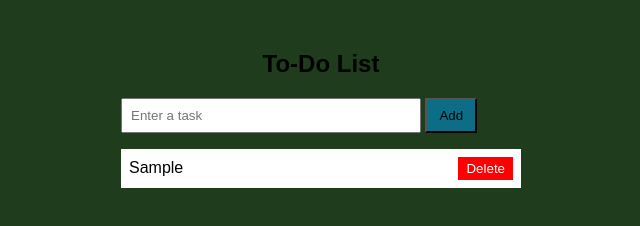
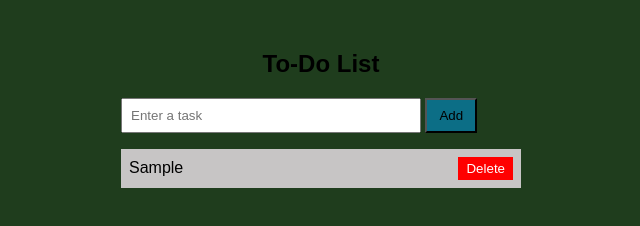
Before and after one commit to Umaimazainab02/to-do-list, a plain HTML site: page index.html in a window 1280 px wide. Both pictures are taken after typing "Sample" into the empty fields and a click on the button "Add". Shown: the whole page, without its empty margins (319-959 px from the left). Drawn offline with Linux system fonts and the light colour scheme.

Commit message:
Update files

```diff
--- a/first.css
+++ b/first.css
@@ -26,7 +26,7 @@ ul {
 }
 
 li {
-  background: #ffffff;
+  background: #c7c5c5;
   padding: 8px;
   margin-top: 5px;
   display: flex;
```
